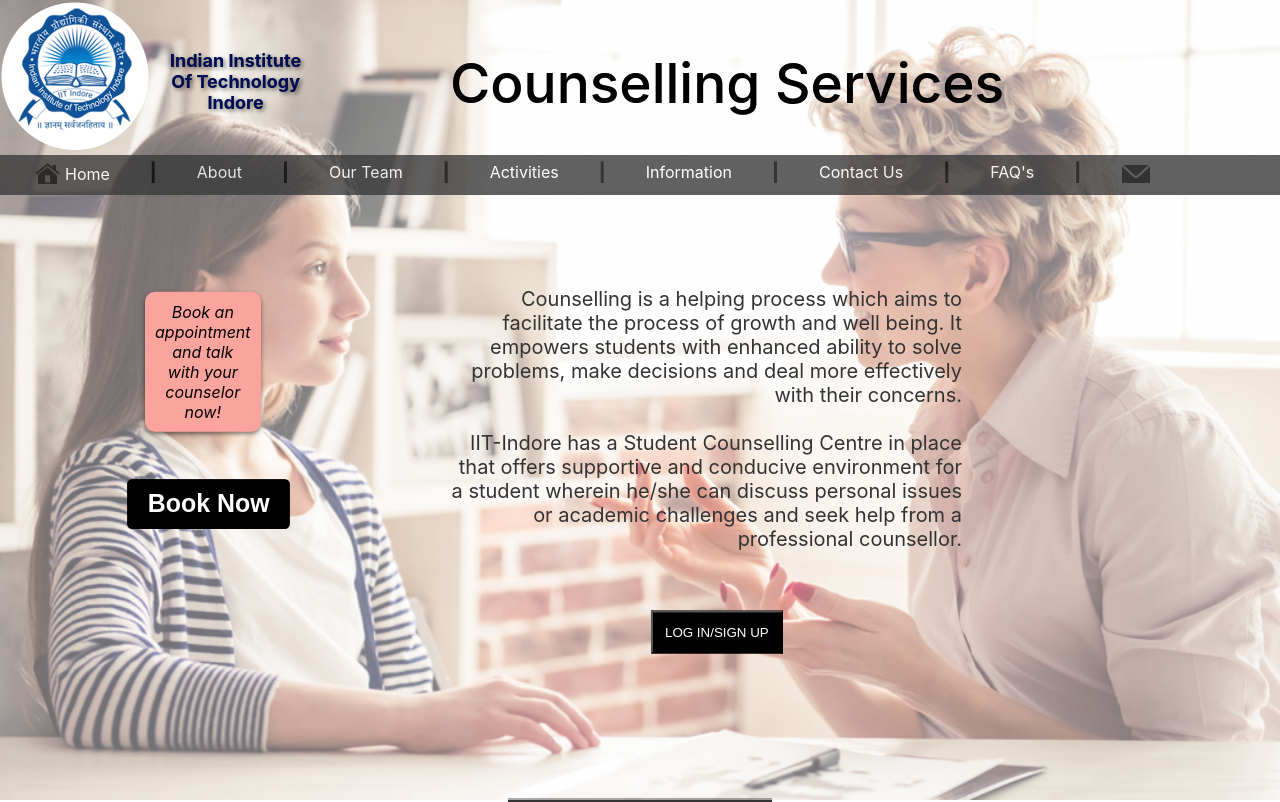
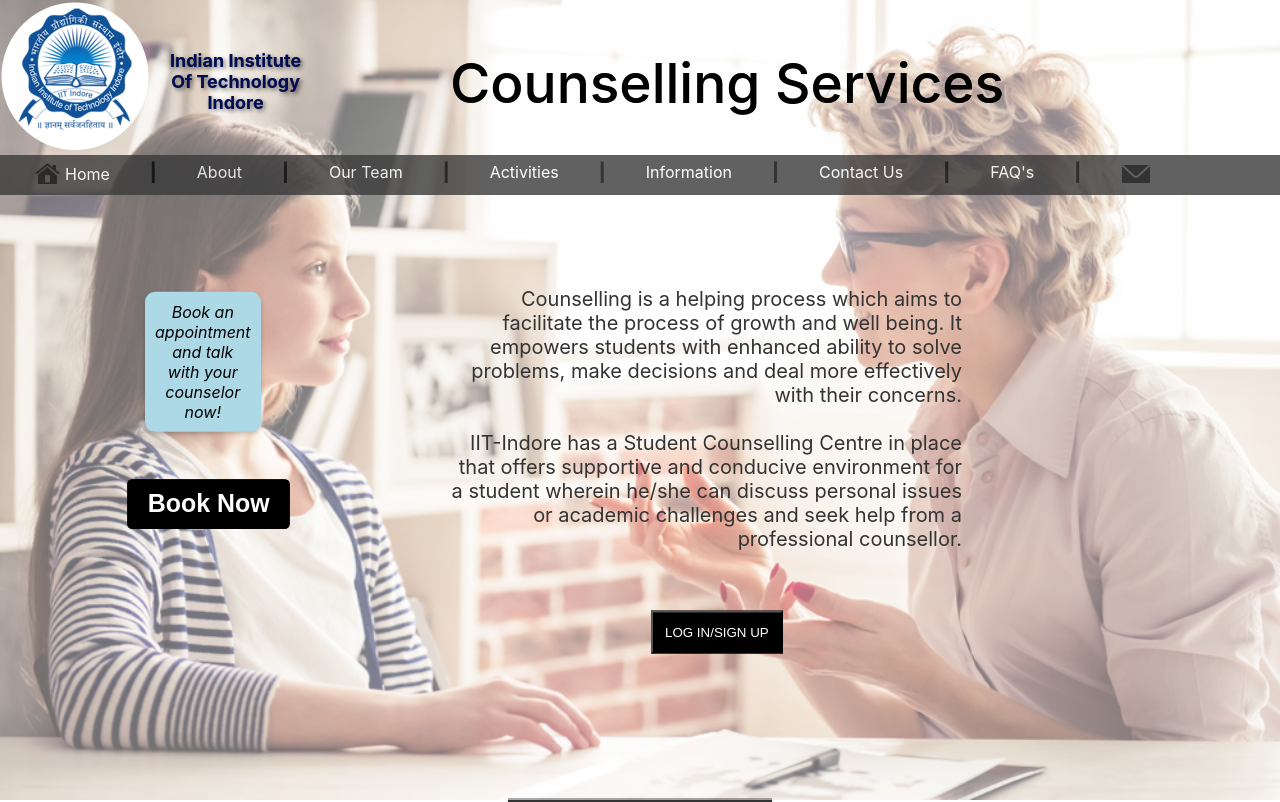
Before and after one commit to stuti0123/IITISoC-23-Web-3-Counseling_Appointment_System, a React (Create React App) app: page / in a window 1280 px wide. Shown: the top 802 px of the page. Built offline with nearby package versions, Linux system fonts and the light colour scheme.

Commit message:
Revert "Merge branch 'main' of https://github.com/ShagunSG/IITISoC-23-Web-3-Counseling_Appointment_System"
This reverts commit 8ef2f40a6b8a88c98c9d84d79d45dbcb3c302d15, reversing
changes made to 99c2678b98c8cc14bbbf6fb622bf9870c858c9d8.

```diff
--- a/src/App.css
+++ b/src/App.css
@@ -63,10 +63,10 @@
   top: -380px;
   text-align: center;
   left: 105px;
-  background-color:rgb(251, 164, 158);
+  background-color:lightblue;
   padding: 10px;
   border-radius: 10px;
-  box-shadow: 0 2px 4px rgba(10, 0, 0, 0.508);
+  box-shadow: 0 2px 4px rgba(0, 0, 0, 0.2);
    font-style: italic;
 }
 
--- a/src/components/Membersblock.js
+++ b/src/components/Membersblock.js
@@ -69,7 +69,7 @@
     {
       id:6,
       name:'Dr. Amit Shukla',
-      info:'Discipline of Astronomy, Astrophysics & Space Engg.',
+      info:'Discipline of Astronomy, Astrophysics & Space Engineering',
       email:'amit.shukla@iiti.ac.in',
       image:'./images/faculty6.jpg'
     },
```
